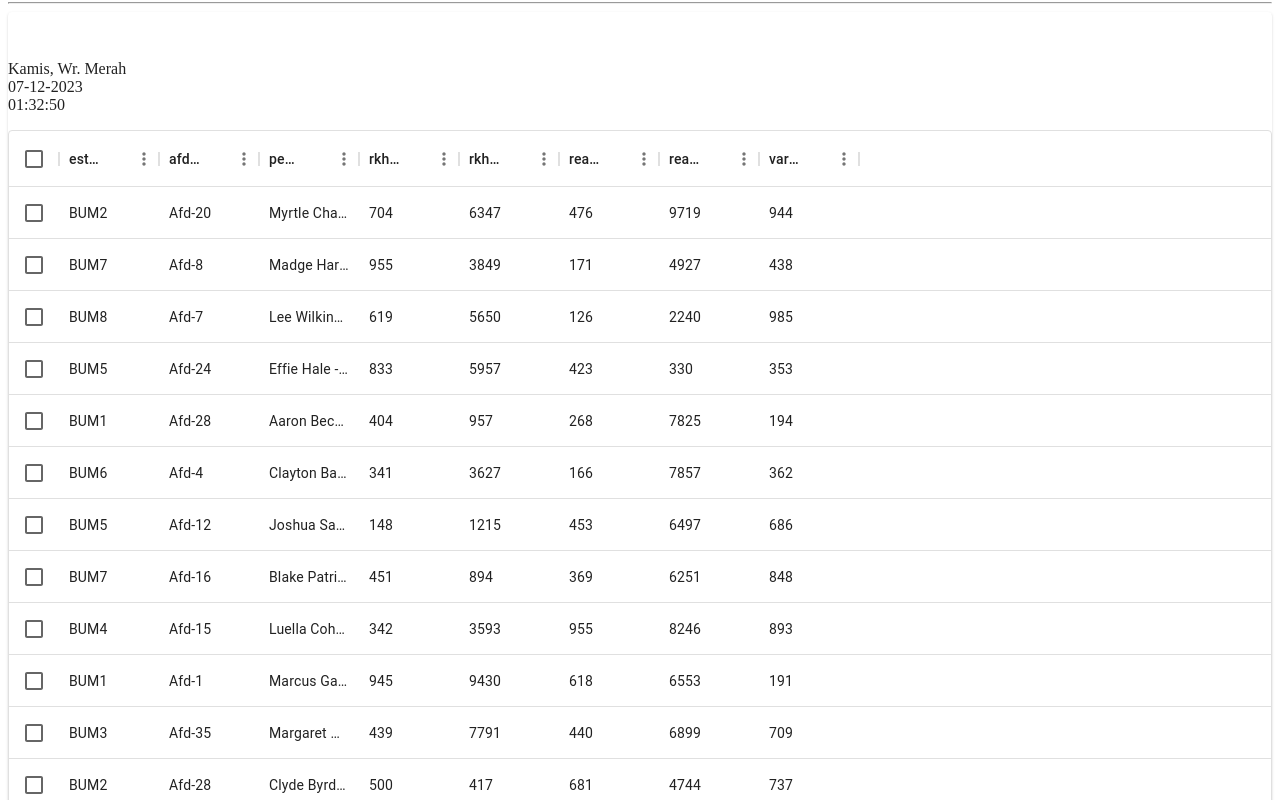
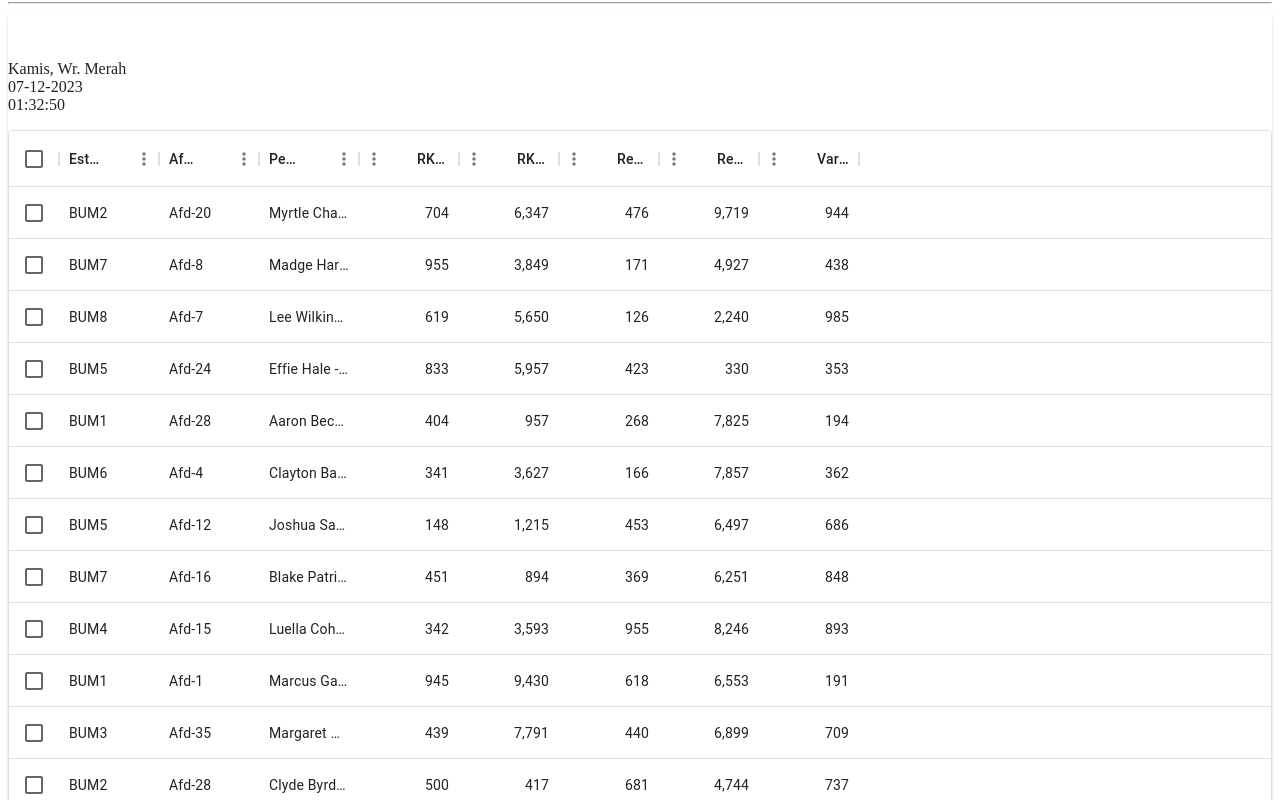
Before and after one commit to emilfauzan/erpplayground, a Next.js app: page /dashboard/home/Home in a window 1280 px wide. Shown: the part 1280-2080 px from the top of the page. Built offline with nearby package versions, Linux system fonts and the light colour scheme.

Commit message:
Added harvester table head, description & type

```diff
--- a/components/common/tables/HarvesterTable.tsx
+++ b/components/common/tables/HarvesterTable.tsx
@@ -24,101 +24,122 @@ export default function HarvesterTable() {
                 <DataGrid
                     checkboxSelection
                     columns={[{
-                        field: 'estate'
+                        field: 'estate',
+                        headerName : 'Estate',
+                        description: 'Asal Estate'
                     }, {
-                        field: 'afdeling'
+                        field: 'afdeling',
+                        headerName : 'Afdeling',
+                        description: 'Asal Afdeling'
                     }, {
-                        field: 'pemanen'
+                        field: 'pemanen',
+                        headerName : 'Pemanen',
+                        description: 'Nama Pemanen & NIK'
                     }, {
-                        field: 'rkh_janjang'
+                        field: 'rkh_janjang',
+                        headerName : 'RKH Janjang',
+                        description: 'Jumlah janjang sesuai dengan RKH',
+                        type:'number'
                     }, {
-                        field: 'rkh_kg'
+                        field: 'rkh_kg',
+                        headerName : 'RKH Kg',
+                        description: 'Jumlah berat janjang (kg) sesuai dengan RKH',
+                        type:'number'
                     }, {
-                        field: 'realisasi_janjang'
+                        field: 'realisasi_janjang',
+                        headerName : 'Realisasi Janjang',
+                        description: 'Realisasi jumlah janjang saat memanen',
+                        type:'number'
                     }, {
-                        field: 'realisasi_kg'
+                        field: 'realisasi_kg',
+                        headerName : 'Realisasi Kg',
+                        description: 'Realisasi jumlah berat janjang saat memanen',
+                        type:'number'
                     }, {
-                        field: 'varian_hi_kg'
+                        field: 'varian_hi_kg',
+                        headerName : 'Varian Hari Ini /Kg',
+                        description: 'Hasil pengurangan antara RKH Kg dengan Realisasi Kg',
+                        type:'number'
                     }
                     ]}
                     rows={[
                         {
-                            id: 1, estate: 'BUM2', afdeling: 'Afd-20', pemanen: 'Myrtle Chambers - JKO/2011',rkh_janjang: '704', rkh_kg: '6347', realisasi_janjang: '476', realisasi_kg: '9719', varian_hi_kg: '944',
+                            id: 1, estate: 'BUM2', afdeling: 'Afd-20', pemanen: 'Myrtle Chambers - JKO/2011',rkh_janjang: 704, rkh_kg: 6347, realisasi_janjang: 476, realisasi_kg: 9719, varian_hi_kg: 944,
                         },
                         {
-                            id: 2, estate: 'BUM7', afdeling: 'Afd-8', pemanen: 'Madge Harrington - JKO/2021',rkh_janjang: '955', rkh_kg: '3849', realisasi_janjang: '171', realisasi_kg: '4927', varian_hi_kg: '438',
+                            id: 2, estate: 'BUM7', afdeling: 'Afd-8', pemanen: 'Madge Harrington - JKO/2021',rkh_janjang: 955, rkh_kg: 3849, realisasi_janjang: 171, realisasi_kg: 4927, varian_hi_kg: 438,
                         },
                         {
-                            id: 3, estate: 'BUM8', afdeling: 'Afd-7', pemanen: 'Lee Wilkins - JKO/206',rkh_janjang: '619', rkh_kg: '5650', realisasi_janjang: '126', realisasi_kg: '2240', varian_hi_kg: '985',
+                            id: 3, estate: 'BUM8', afdeling: 'Afd-7', pemanen: 'Lee Wilkins - JKO/206',rkh_janjang: 619, rkh_kg: 5650, realisasi_janjang: 126, realisasi_kg: 2240, varian_hi_kg: 985,
                         },
                         {
-                            id: 4, estate: 'BUM5', afdeling: 'Afd-24', pemanen: 'Effie Hale - JKO/2020',rkh_janjang: '833', rkh_kg: '5957', realisasi_janjang: '423', realisasi_kg: '330', varian_hi_kg: '353',
+                            id: 4, estate: 'BUM5', afdeling: 'Afd-24', pemanen: 'Effie Hale - JKO/2020',rkh_janjang: 833, rkh_kg: 5957, realisasi_janjang: 423, realisasi_kg: 330, varian_hi_kg: 353,
                         },
                         {
-                            id: 5, estate: 'BUM1', afdeling: 'Afd-28', pemanen: 'Aaron Becker - JKO/2014',rkh_janjang: '404', rkh_kg: '957', realisasi_janjang: '268', realisasi_kg: '7825', varian_hi_kg: '194',
+                            id: 5, estate: 'BUM1', afdeling: 'Afd-28', pemanen: 'Aaron Becker - JKO/2014',rkh_janjang: 404, rkh_kg: 957, realisasi_janjang: 268, realisasi_kg: 7825, varian_hi_kg: 194,
                         },
                         {
-                            id: 6, estate: 'BUM6', afdeling: 'Afd-4', pemanen: 'Clayton Baker - JKO/2017',rkh_janjang: '341', rkh_kg: '3627', realisasi_janjang: '166', realisasi_kg: '7857', varian_hi_kg: '362',
+                            id: 6, estate: 'BUM6', afdeling: 'Afd-4', pemanen: 'Clayton Baker - JKO/2017',rkh_janjang: 341, rkh_kg: 3627, realisasi_janjang: 166, realisasi_kg: 7857, varian_hi_kg: 362,
                         },
                         {
-                            id: 7, estate: 'BUM5', afdeling: 'Afd-12', pemanen: 'Joshua Santiago - JKO/2022',rkh_janjang: '148', rkh_kg: '1215', realisasi_janjang: '453', realisasi_kg: '6497', varian_hi_kg: '686',
+                            id: 7, estate: 'BUM5', afdeling: 'Afd-12', pemanen: 'Joshua Santiago - JKO/2022',rkh_janjang: 148, rkh_kg: 1215, realisasi_janjang: 453, realisasi_kg: 6497, varian_hi_kg: 686,
                         },
                         {
-                            id: 8, estate: 'BUM7', afdeling: 'Afd-16', pemanen: 'Blake Patrick - JKO/2022',rkh_janjang: '451', rkh_kg: '894', realisasi_janjang: '369', realisasi_kg: '6251', varian_hi_kg: '848',
+                            id: 8, estate: 'BUM7', afdeling: 'Afd-16', pemanen: 'Blake Patrick - JKO/2022',rkh_janjang: 451, rkh_kg: 894, realisasi_janjang: 369, realisasi_kg: 6251, varian_hi_kg: 848,
                         },
                         {
-                            id: 9, estate: 'BUM4', afdeling: 'Afd-15', pemanen: 'Luella Cohen - JKO/2011',rkh_janjang: '342', rkh_kg: '3593', realisasi_janjang: '955', realisasi_kg: '8246', varian_hi_kg: '893',
+                            id: 9, estate: 'BUM4', afdeling: 'Afd-15', pemanen: 'Luella Cohen - JKO/2011',rkh_janjang: 342, rkh_kg: 3593, realisasi_janjang: 955, realisasi_kg: 8246, varian_hi_kg: 893,
                         },
                         {
-                            id: 10, estate: 'BUM1', afdeling: 'Afd-1', pemanen: 'Marcus Garrett - JKO/2013',rkh_janjang: '945', rkh_kg: '9430', realisasi_janjang: '618', realisasi_kg: '6553', varian_hi_kg: '191',
+                            id: 10, estate: 'BUM1', afdeling: 'Afd-1', pemanen: 'Marcus Garrett - JKO/2013',rkh_janjang: 945, rkh_kg: 9430, realisasi_janjang: 618, realisasi_kg: 6553, varian_hi_kg: 191,
                         },
                         {
-                            id: 11, estate: 'BUM3', afdeling: 'Afd-35', pemanen: 'Margaret Carr - JKO/2019',rkh_janjang: '439', rkh_kg: '7791', realisasi_janjang: '440', realisasi_kg: '6899', varian_hi_kg: '709',
+                            id: 11, estate: 'BUM3', afdeling: 'Afd-35', pemanen: 'Margaret Carr - JKO/2019',rkh_janjang: 439, rkh_kg: 7791, realisasi_janjang: 440, realisasi_kg: 6899, varian_hi_kg: 709,
                         },
                         {
-                            id: 12, estate: 'BUM2', afdeling: 'Afd-28', pemanen: 'Clyde Byrd - JKO/203',rkh_janjang: '500', rkh_kg: '417', realisasi_janjang: '681', realisasi_kg: '4744', varian_hi_kg: '737',
+                            id: 12, estate: 'BUM2', afdeling: 'Afd-28', pemanen: 'Clyde Byrd - JKO/203',rkh_janjang: 500, rkh_kg: 417, realisasi_janjang: 681, realisasi_kg: 4744, varian_hi_kg: 737,
                         },
                         {
-                            id: 13, estate: 'BUM3', afdeling: 'Afd-11', pemanen: 'Mitchell Colon - JKO/204',rkh_janjang: '148', rkh_kg: '8635', realisasi_janjang: '388', realisasi_kg: '9431', varian_hi_kg: '602',
+                            id: 13, estate: 'BUM3', afdeling: 'Afd-11', pemanen: 'Mitchell Colon - JKO/204',rkh_janjang: 148, rkh_kg: 8635, realisasi_janjang: 388, realisasi_kg: 9431, varian_hi_kg: 602,
                         },
                         {
-                            id: 14, estate: 'BUM1', afdeling: 'Afd-27', pemanen: 'Adeline Singleton - JKO/203',rkh_janjang: '854', rkh_kg: '1460', realisasi_janjang: '179', realisasi_kg: '5097', varian_hi_kg: '934',
+                            id: 14, estate: 'BUM1', afdeling: 'Afd-27', pemanen: 'Adeline Singleton - JKO/203',rkh_janjang: 854, rkh_kg: 1460, realisasi_janjang: 179, realisasi_kg: 5097, varian_hi_kg: 934,
                         },
                         {
-                            id: 15, estate: 'BUM4', afdeling: 'Afd-11', pemanen: 'Brandon Nunez - JKO/2015',rkh_janjang: '810', rkh_kg: '3501', realisasi_janjang: '613', realisasi_kg: '935', varian_hi_kg: '946',
+                            id: 15, estate: 'BUM4', afdeling: 'Afd-11', pemanen: 'Brandon Nunez - JKO/2015',rkh_janjang: 810, rkh_kg: 3501, realisasi_janjang: 613, realisasi_kg: 935, varian_hi_kg: 946,
                         },
                         {
-                            id: 16, estate: 'BUM2', afdeling: 'Afd-1', pemanen: 'Elsie Jackson - JKO/2014',rkh_janjang: '125', rkh_kg: '6326', realisasi_janjang: '339', realisasi_kg: '9854', varian_hi_kg: '533',
+                            id: 16, estate: 'BUM2', afdeling: 'Afd-1', pemanen: 'Elsie Jackson - JKO/2014',rkh_janjang: 125, rkh_kg: 6326, realisasi_janjang: 339, realisasi_kg: 9854, varian_hi_kg: 533,
                         },
                         {
-                            id: 17, estate: 'BUM2', afdeling: 'Afd-17', pemanen: 'Jessie Joseph - JKO/2010',rkh_janjang: '282', rkh_kg: '3582', realisasi_janjang: '954', realisasi_kg: '5524', varian_hi_kg: '566',
+                            id: 17, estate: 'BUM2', afdeling: 'Afd-17', pemanen: 'Jessie Joseph - JKO/2010',rkh_janjang: 282, rkh_kg: 3582, realisasi_janjang: 954, realisasi_kg: 5524, varian_hi_kg: 566,
                         },
                         {
-                            id: 18, estate: 'BUM4', afdeling: 'Afd-30', pemanen: 'Hattie Warner - JKO/2023',rkh_janjang: '644', rkh_kg: '6233', realisasi_janjang: '989', realisasi_kg: '6570', varian_hi_kg: '841',
+                            id: 18, estate: 'BUM4', afdeling: 'Afd-30', pemanen: 'Hattie Warner - JKO/2023',rkh_janjang: 644, rkh_kg: 6233, realisasi_janjang: 989, realisasi_kg: 6570, varian_hi_kg: 841,
                         },
                         {
-                            id: 19, estate: 'BUM3', afdeling: 'Afd-13', pemanen: 'Richard Hines - JKO/200',rkh_janjang: '259', rkh_kg: '4448', realisasi_janjang: '206', realisasi_kg: '8576', varian_hi_kg: '521',
+                            id: 19, estate: 'BUM3', afdeling: 'Afd-13', pemanen: 'Richard Hines - JKO/200',rkh_janjang: 259, rkh_kg: 4448, realisasi_janjang: 206, realisasi_kg: 8576, varian_hi_kg: 521,
                         },
                         {
-                            id: 20, estate: 'BUM1', afdeling: 'Afd-34', pemanen: 'Howard Alvarez - JKO/209',rkh_janjang: '224', rkh_kg: '372', realisasi_janjang: '726', realisasi_kg: '2538', varian_hi_kg: '501',
+                            id: 20, estate: 'BUM1', afdeling: 'Afd-34', pemanen: 'Howard Alvarez - JKO/209',rkh_janjang: 224, rkh_kg: 372, realisasi_janjang: 726, realisasi_kg: 2538, varian_hi_kg: 501,
                         },
                         {
-                            id: 21, estate: 'BUM5', afdeling: 'Afd-11', pemanen: 'William Figueroa - JKO/2020',rkh_janjang: '295', rkh_kg: '636', realisasi_janjang: '427', realisasi_kg: '3684', varian_hi_kg: '320',
+                            id: 21, estate: 'BUM5', afdeling: 'Afd-11', pemanen: 'William Figueroa - JKO/2020',rkh_janjang: 295, rkh_kg: 636, realisasi_janjang: 427, realisasi_kg: 3684, varian_hi_kg: 320,
                         },
                         {
-                            id: 22, estate: 'BUM2', afdeling: 'Afd-31', pemanen: 'Aiden 2 - JKO/2020',rkh_janjang: '606', rkh_kg: '6238', realisasi_janjang: '312', realisasi_kg: '6277', varian_hi_kg: '418',
+                            id: 22, estate: 'BUM2', afdeling: 'Afd-31', pemanen: 'Aiden 2 - JKO/2020',rkh_janjang: 606, rkh_kg: 6238, realisasi_janjang: 312, realisasi_kg: 6277, varian_hi_kg: 418,
                         },
                         {
-                            id: 23, estate: 'BUM3', afdeling: 'Afd-18', pemanen: 'Sally Curtis - JKO/200',rkh_janjang: '559', rkh_kg: '7627', realisasi_janjang: '928', realisasi_kg: '7223', varian_hi_kg: '672',
+                            id: 23, estate: 'BUM3', afdeling: 'Afd-18', pemanen: 'Sally Curtis - JKO/200',rkh_janjang: 559, rkh_kg: 7627, realisasi_janjang: 928, realisasi_kg: 7223, varian_hi_kg: 672,
                         },
                         {
-                            id: 24, estate: 'BUM5', afdeling: 'Afd-27', pemanen: 'Gabriel Townsend - JKO/206',rkh_janjang: '771', rkh_kg: '5452', realisasi_janjang: '429', realisasi_kg: '8632', varian_hi_kg: '308',
+                            id: 24, estate: 'BUM5', afdeling: 'Afd-27', pemanen: 'Gabriel Townsend - JKO/206',rkh_janjang: 771, rkh_kg: 5452, realisasi_janjang: 429, realisasi_kg: 8632, varian_hi_kg: 308,
                         },
                         {
-                            id: 25, estate: 'BUM5', afdeling: 'Afd-35', pemanen: 'Theodore Dawson - JKO/2019',rkh_janjang: '502', rkh_kg: '8577', realisasi_janjang: '478', realisasi_kg: '7955', varian_hi_kg: '674',
+                            id: 25, estate: 'BUM5', afdeling: 'Afd-35', pemanen: 'Theodore Dawson - JKO/2019',rkh_janjang: 502, rkh_kg: 8577, realisasi_janjang: 478, realisasi_kg: 7955, varian_hi_kg: 674,
                         },
                         {
-                            id: 26, estate: 'BUM5', afdeling: 'Afd-35', pemanen: 'Theodore Dawson - JKO/2019',rkh_janjang: '502', rkh_kg: '8577', realisasi_janjang: '478', realisasi_kg: '7955', varian_hi_kg: '674',
+                            id: 26, estate: 'BUM5', afdeling: 'Afd-35', pemanen: 'Theodore Dawson - JKO/2019',rkh_janjang: 502, rkh_kg: 8577, realisasi_janjang: 478, realisasi_kg: 7955, varian_hi_kg: 674,
                         },
                     ]}
                 />
```
